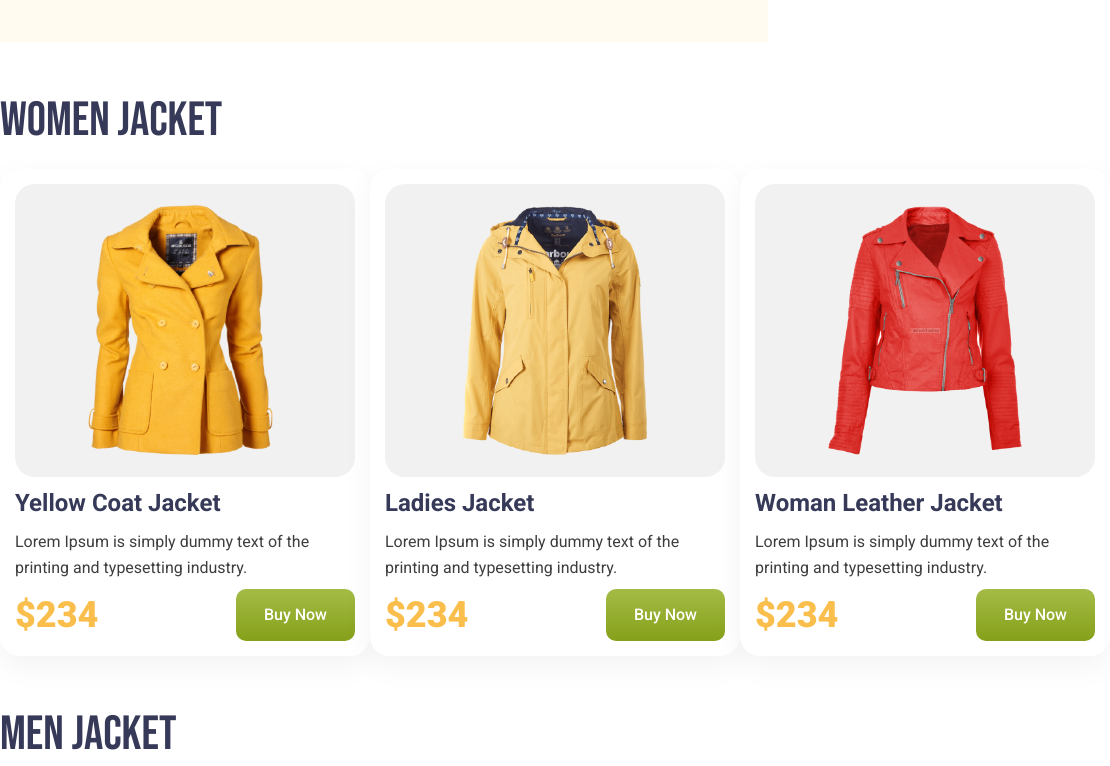
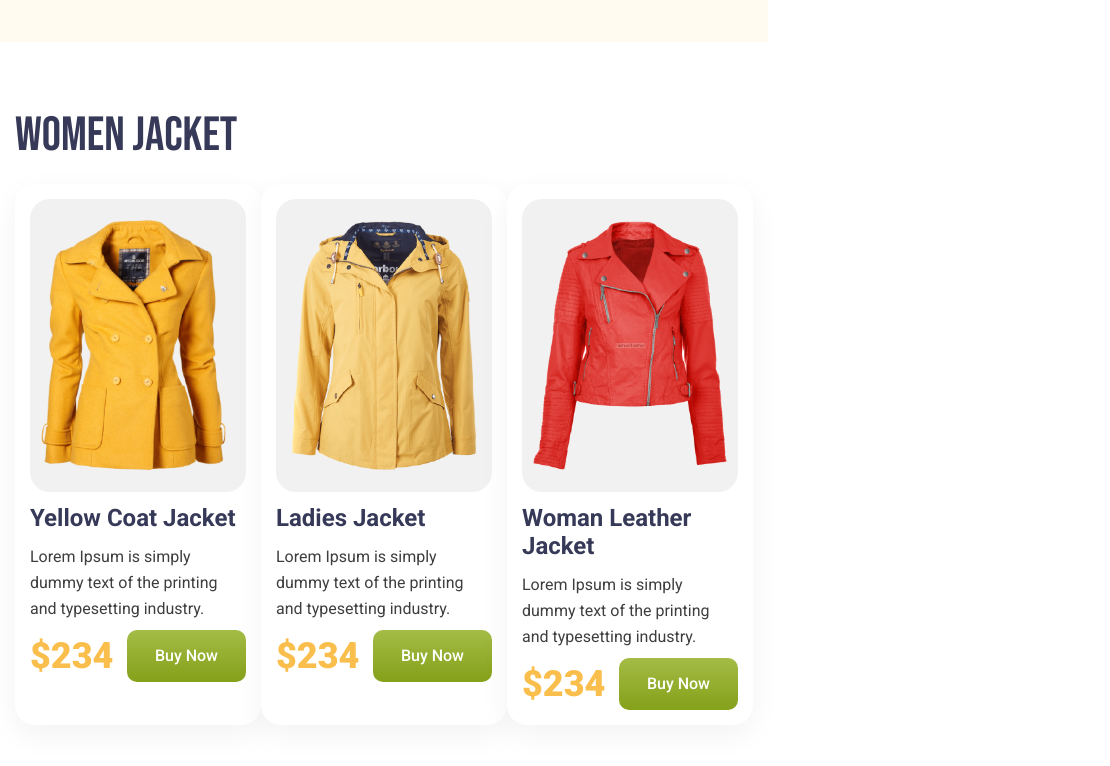
Before and after one commit to shawnislamice/penguin-fashion-with-css, a plain HTML site: page index.html in a window 768 px wide. Shown: the part 847-1613 px from the top of the page, 1110 px wide, since content can reach past the window. Drawn offline with Linux system fonts and the light colour scheme.

Commit message:
tablet responsive added

```diff
--- a/styles/responsive.css
+++ b/styles/responsive.css
@@ -139,5 +139,14 @@
         padding-bottom: 10px;
         font-size: 24px;
     }
+    /* Jacket styles starts here */
+    .women-jacket{
+        margin: 0;
+        padding: 15px;
+    }
+    .women-jacket-card{
+        width: 100%;
+    }}
+    /* Jacket styles ends here */
 
 }
```
